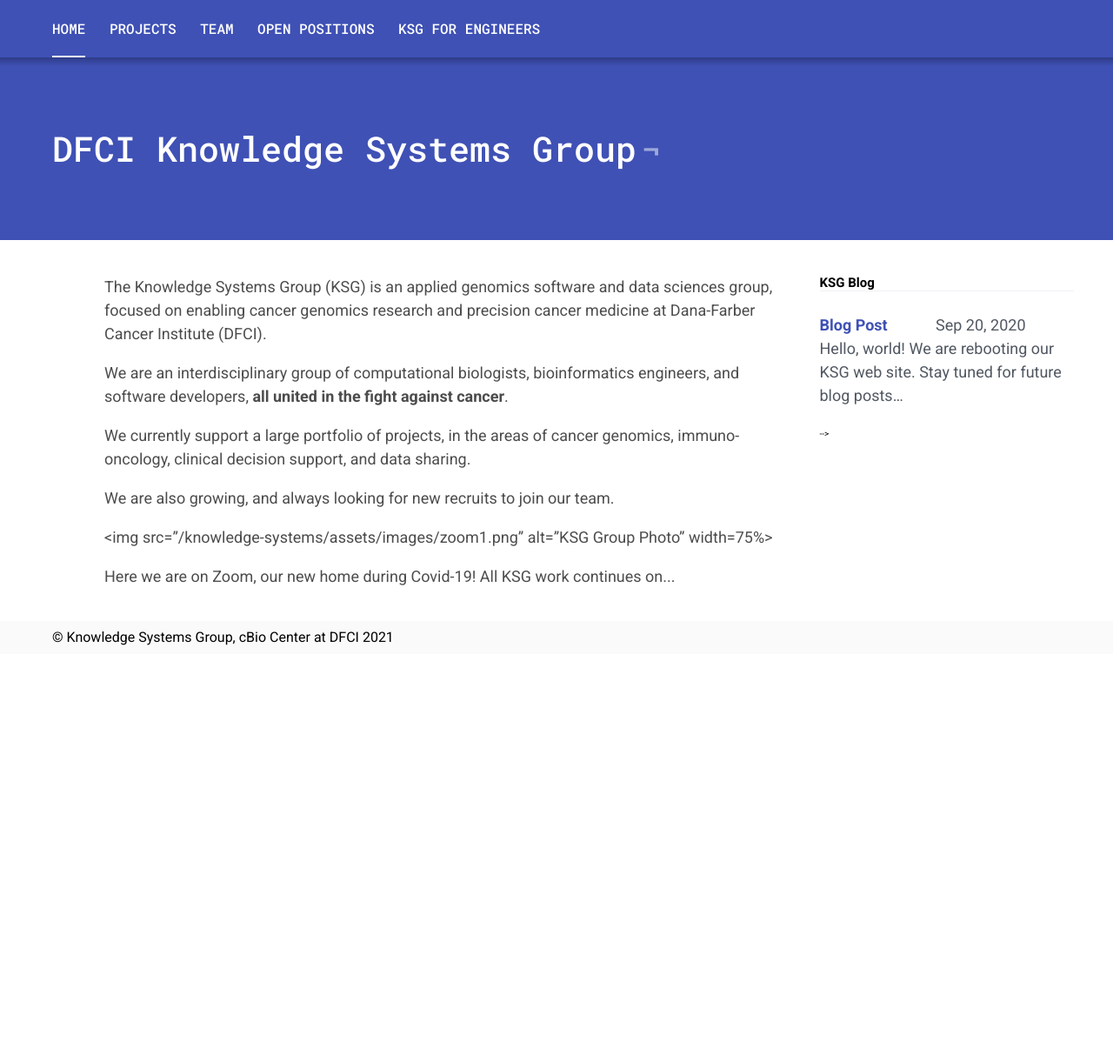
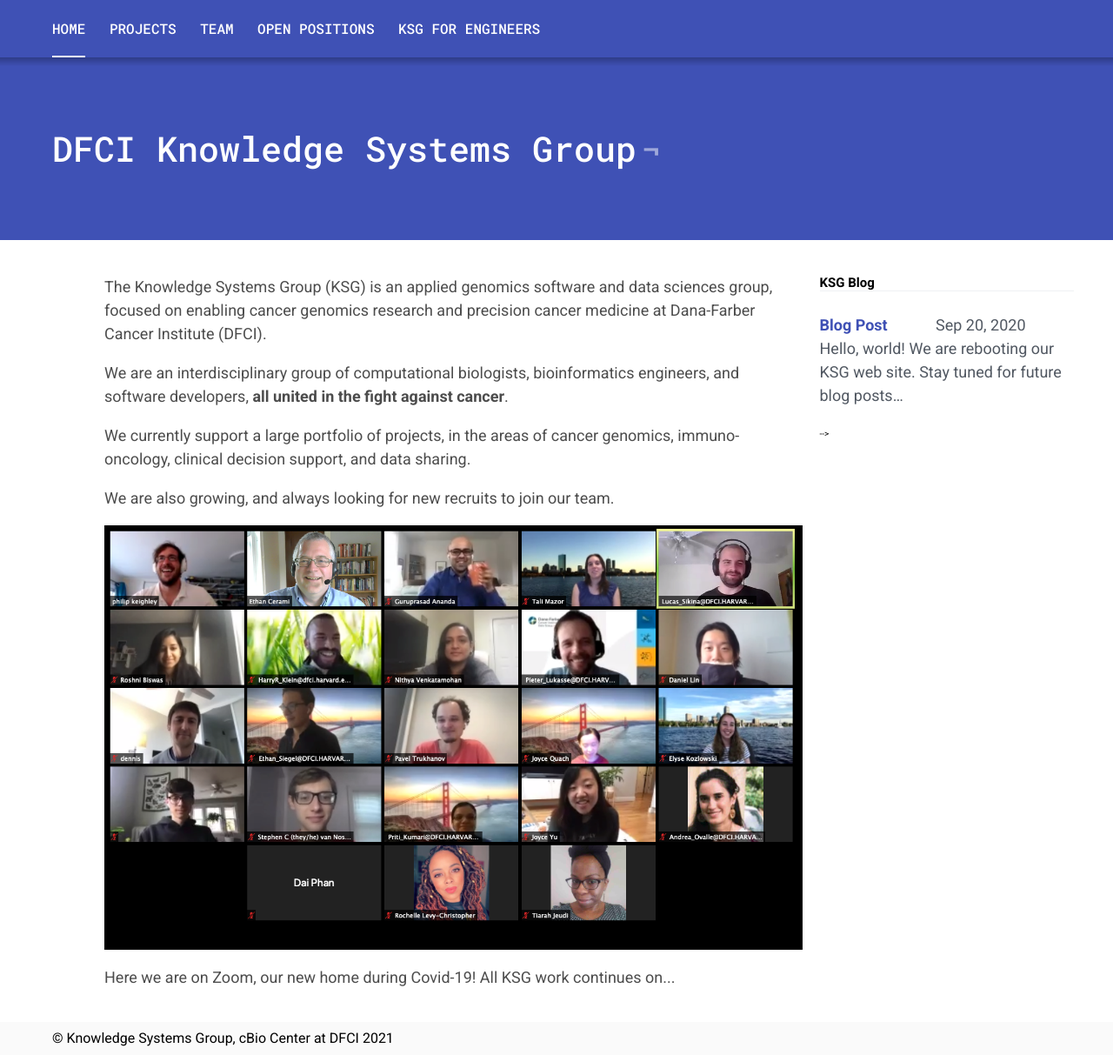
Before and after one commit to dfci/ksg_web, a Jekyll site: the page built from index.markdown, in a window 1280 px wide and 1213 px high. Shown: the whole window at 87% size. Built offline with Jekyll 4.4.1, drawn with Linux system fonts in a browser that asks for light colours; Markdown is read by kramdown in place of the engine named in the settings.

```diff
--- a/_config.yml
+++ b/_config.yml
@@ -15,7 +15,7 @@ codepenUsername:
 
 # Build settings
 permalink: /:year/:month/:title
-markdown: rdiscount
+markdown: kramdown
 include: [_pages]
 exclude: [_site, CHANGELOG.md, LICENSE, README.md]
 sass:
--- a/_pages/positions.markdown
+++ b/_pages/positions.markdown
@@ -4,7 +4,7 @@ title: Open Positions
 permalink: /positions/
 ---
 
-<img src="/knowledge-systems/assets/images/group3.jpg" alt="KSG Group Photo" width=65%>
+<img src="/knowledge-systems/assets/images/group3.jpg" alt="KSG Group Photo">
 <p>Here we are in pre-Covid days!</p>
 <p>Come work with us!  We have several open positions!</p>
 
--- a/_pages/projects.markdown
+++ b/_pages/projects.markdown
@@ -10,7 +10,7 @@ Beyond sharing of software, we are also strong believers in "big data" for cance
 
 # Cancer Immunologic Data Commons (CIDC)
 
-<img style="float: right; margin: 20px" src="/knowledge-systems/assets/images/cimac.png" alt="KSG Group Photo" width=250px>
+<img style="float: right; margin: 20px" src="/knowledge-systems/assets/images/cimac.png" alt="CIMAC Logo" width=250px>
 
 We are the data coordinating center for the <a href="https://cimac-network.org/">CIMAC-CIDC Immuno-Oncology Biomarkers Network</a>.  In collaboration with <a href="http://liulab.dfci.harvard.edu/">X. Shirley Liu</a>, we serve the bioinformatics needs of the network, optimization of data collection methodologies suitable for immune-related biomarkers, data integration and building of a biomarker database for the secondary use by the larger immuno-oncology community. The source code of the project is <a href="https://github.com/CIMAC-CIDC/">fully open and hosted on GitHub</a>.
 
@@ -25,7 +25,7 @@ The <a href="http://cbioportal.org">cBioPortal for Cancer Genomics</a> is one of
 Together with Sage Bionetworks, the Institute for Systems Biology, and Memorial Sloan Kettering Cancer Center, we are the Data Coordinating Center (DCC) for the Human Tumor Atlas Network (HTAN).  HTAN is a large "Moonshot" project funded by the National Cancer Institute, which will focus on longitudinal studies of pre-cancer, metastasis, and drug resistance with an emphasis on collecting comprehensive clinical data over time.  The DCC will be the central data coordinating center for the network.
 
 
-# MatchMiner#
+# MatchMiner
 <img style="float: right; margin: 20px" src="https://raw.github.com/ecerami/ecerami.github.io/master/img/match_miner.png" width=250px> <a href="https://matchminer.org/">MatchMiner</a> is an open source computational platform for matching patient-specific genomic profiles to precision cancer medicine clinical trials.  It is currently in active use within DFCI and now available to both trial investigators and practicing oncologists.
 
 # Profile and ImmunoProfile
--- a/_pages/team.markdown
+++ b/_pages/team.markdown
@@ -4,7 +4,7 @@ title: Team
 permalink: /team/
 ---
 
-<img src="/knowledge-systems/assets/images/zoom1.png" alt="KSG Group Photo" width=65%>
+<img src="/knowledge-systems/assets/images/zoom1.png" alt="KSG Group Photo">
 
 ### Ethan Cerami
 Ethan Cerami, Ph.D. is the Director of the Knowledge Systems Group and Principal Scientist in the Department of Data Sciences at Dana-Farber Cancer Institute. Prior to joining Dana-Farber, Ethan was the Director of Computational Biology at Blueprint Medicines, and Director of Cancer Informatics Development at Memorial Sloan Kettering Cancer Center (MSKCC).  While at MSKCC, Ethan co-founded the <a href="http://cbioportal.org">cBioPortal for Cancer Genomics</a>, and the group remains active in its continued development.
--- a/index.markdown
+++ b/index.markdown
@@ -11,7 +11,6 @@ We currently support a large portfolio of projects, in the areas of cancer genom
 
 We are also growing, and always looking for new recruits to join our team.
 
-
-<img src="/knowledge-systems/assets/images/zoom1.png" alt="KSG Group Photo" width=75%>
+<img src="/knowledge-systems/assets/images/zoom1.png" alt="KSG Group Photo">
 
 <p>Here we are on Zoom, our new home during Covid-19!  All KSG work continues on...</p>
```
